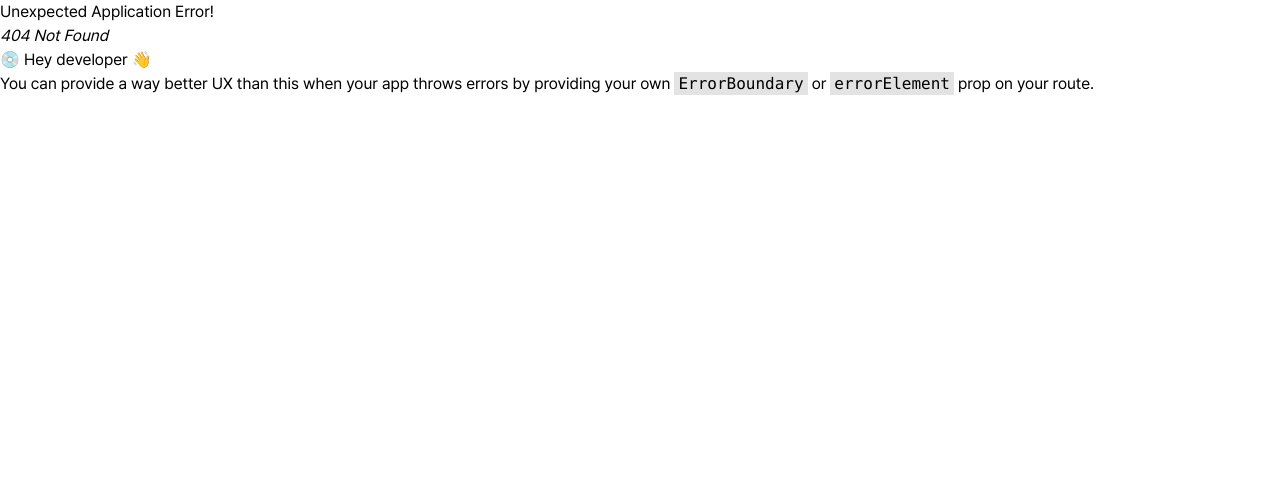
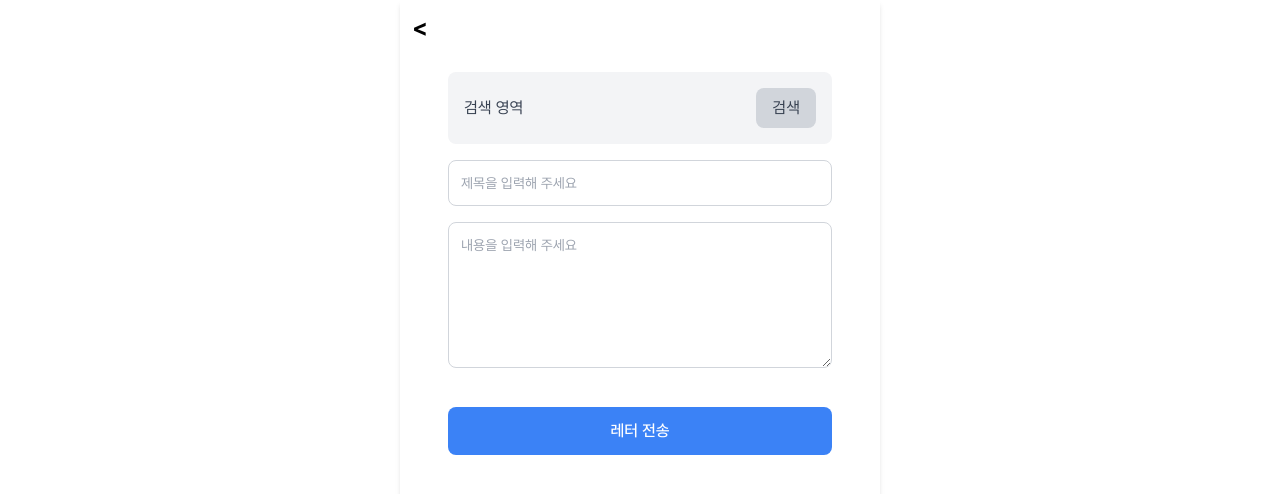
Before and after one commit to SSAFY-BOOKKOO/backend, a React (Vite) app in the folder frontend/: page /curation/letter-create in a window 1280 px wide. Before the commit this address had no page. Shown: the top 494 px of the page. Built offline with nearby package versions, Linux system fonts and the light colour scheme.

Commit message:
feat: 큐레이션 레터 작성 페이지 구현

```diff
--- a/frontend/src/components/Curation/Tab.jsx
+++ b/frontend/src/components/Curation/Tab.jsx
@@ -1,6 +1,7 @@
 // src/components/Curation/Tab.jsx
 import React from 'react';
 import { NavLink } from 'react-router-dom';
+import letterPlus from '../../assets/icons/letterPlus.png'
 
 const Tab = () => {
   return (
@@ -30,6 +31,12 @@ const Tab = () => {
       >
         보관 레터
       </NavLink>
+      <NavLink
+        to="/curation/letter-create"
+        className="px-4 py-2 rounded"
+      >
+        <img src={letterPlus} alt="Create Letter" className="w-6 h-6" />
+      </NavLink>
     </div>
 
   );
--- /dev/null
+++ b/frontend/src/pages/CurationLetterCreate.jsx
@@ -0,0 +1,50 @@
+// src/pages/CurationLetterCreate.jsx
+import React, { useState } from 'react';
+import Input from '../components/@common/Input';
+import Button from '../components/@common/Button';
+
+const CreateLetter = () => {
+  const [title, setTitle] = useState('');
+  const [content, setContent] = useState('');
+
+  const handleTitleChange = (e) => {
+    setTitle(e.target.value);
+  };
+
+  const handleContentChange = (e) => {
+    setContent(e.target.value);
+  };
+
+  return (
+    <div className="flex flex-col items-center p-4 mx-8">
+      <div className="w-full max-w-md">
+        <div className="bg-gray-100 p-4 rounded-lg mb-4">
+          <div className="flex items-center justify-between">
+            <p className="text-gray-700">검색 영역</p>
+            <button className="px-4 py-2 bg-gray-300 rounded-lg text-gray-700">
+              검색
+            </button>
+          </div>
+        </div>
+        <div className="mb-4">
+          <Input
+            placeholder="제목을 입력해 주세요"
+            value={title}
+            onChange={handleTitleChange}
+            className="w-full p-3 bg-white border border-gray-300 rounded-lg text-sm text-gray-700 placeholder-gray-400 focus:outline-none focus:ring-1 focus:ring-blue-200 focus:border-transparent mb-4"
+          />
+          <textarea
+            className="w-full p-3 bg-white border border-gray-300 rounded-lg text-sm text-gray-700 placeholder-gray-400 focus:outline-none focus:ring-1 focus:ring-blue-200 focus:border-transparent mb-4"
+            placeholder="내용을 입력해 주세요"
+            rows="6"
+            value={content}
+            onChange={handleContentChange}
+          ></textarea>
+        </div>
+        <Button text="레터 전송" className="w-full py-3 bg-blue-300 rounded-lg text-gray-950" />
+      </div>
+    </div>
+  );
+};
+
+export default CreateLetter;
--- a/frontend/src/router.jsx
+++ b/frontend/src/router.jsx
@@ -10,6 +10,7 @@ import Register from './pages/Register.jsx';
 import CurationReceive from './pages/CurationReceive.jsx';
 import CurationSend from './pages/CurationSend.jsx';
 import CurationStore from './pages/CurationStore.jsx';
+import CurationLetterCreate from './pages/CurationLetterCreate.jsx';
 
 const router = createBrowserRouter([
   {
@@ -52,6 +53,10 @@ const router = createBrowserRouter([
         path: 'curation/store',
         element:<CurationStore/>,
       },
+      {
+        path: 'curation/letter-create',
+        element:<CurationLetterCreate/>,
+      },
     ],
   },
 ]);
```
Also changed, not shown: frontend/src/assets/icons/letterPlus.png (added).
